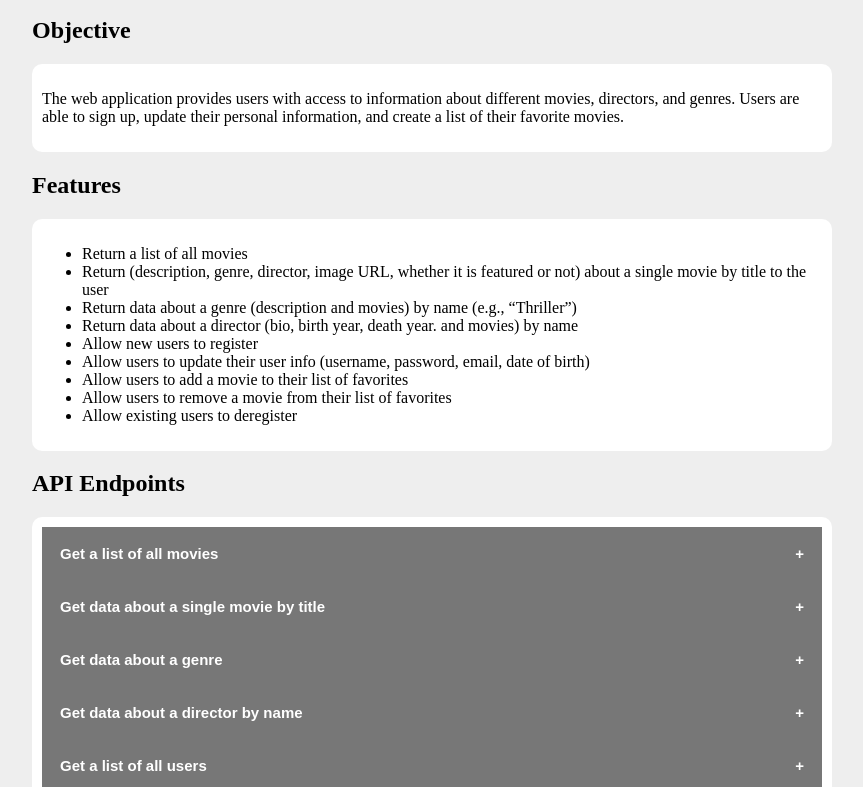
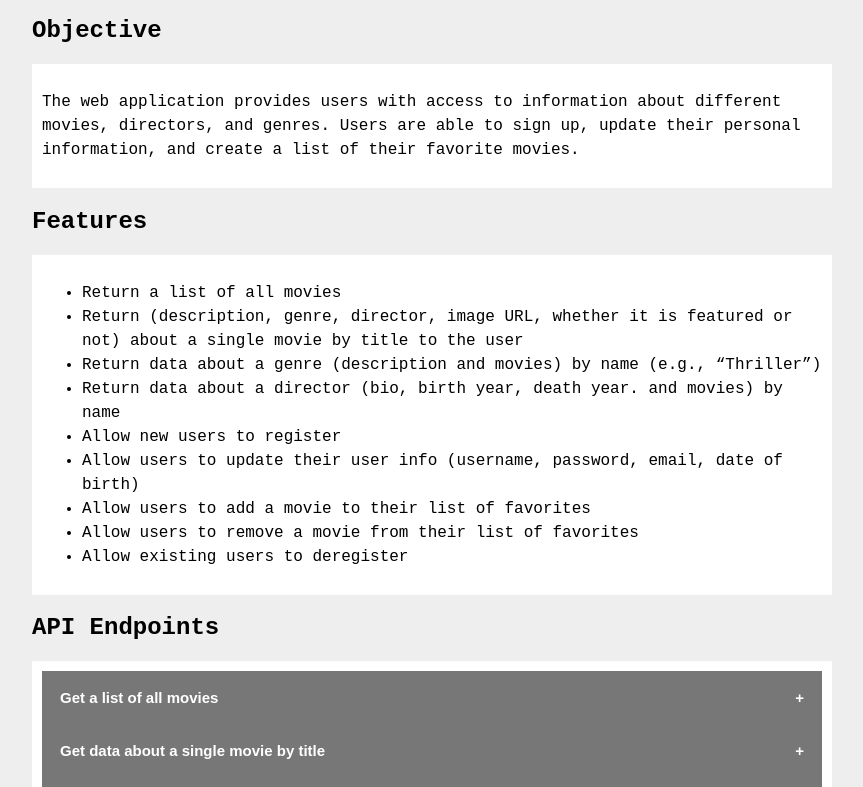
Before and after one commit to amelieberry/movie-api, a website: page public/documentation.html in a window 1280 px wide. Shown: the part 85-872 px from the top of the page, without its empty margins (208-1071 px from the left). Drawn offline with Linux system fonts and the light colour scheme.

Commit message:
updated font family + size and line height

```diff
--- a/public/documentation.css
+++ b/public/documentation.css
@@ -1,5 +1,7 @@
 body {
     background-color: #eee;
+    font-family: monospace;
+    font-size: 1rem;
 }
 
 span {
@@ -29,8 +31,11 @@ pre {
 
 .section-container {
     background-color: white;
-    border-radius: 10px;
     padding: 10px;
+}
+
+.text {
+    line-height: 1.5rem;
 }
 
 .collapsible-button {
@@ -44,7 +49,6 @@ pre {
     outline: none;
     font-size: 15px;
     font-weight: bold;
-    /* margin-top: 5px; */
   }
 
   .active, .collapsible-button:hover {
--- a/public/documentation.html
+++ b/public/documentation.html
@@ -11,7 +11,7 @@
         <h1>Movie API Documentation</h1>
       </div>
       <h2>Objective</h2>
-      <div class="section-container">
+      <div class="section-container text">
         <p>
           The web application provides users with access to information about
           different movies, directors, and genres. Users are able to sign up,
@@ -20,7 +20,7 @@
         </p>
       </div>
       <h2>Features</h2>
-      <div class="section-container">
+      <div class="section-container text">
         <ul>
           <li>Return a list of all movies</li>
           <li>
```
